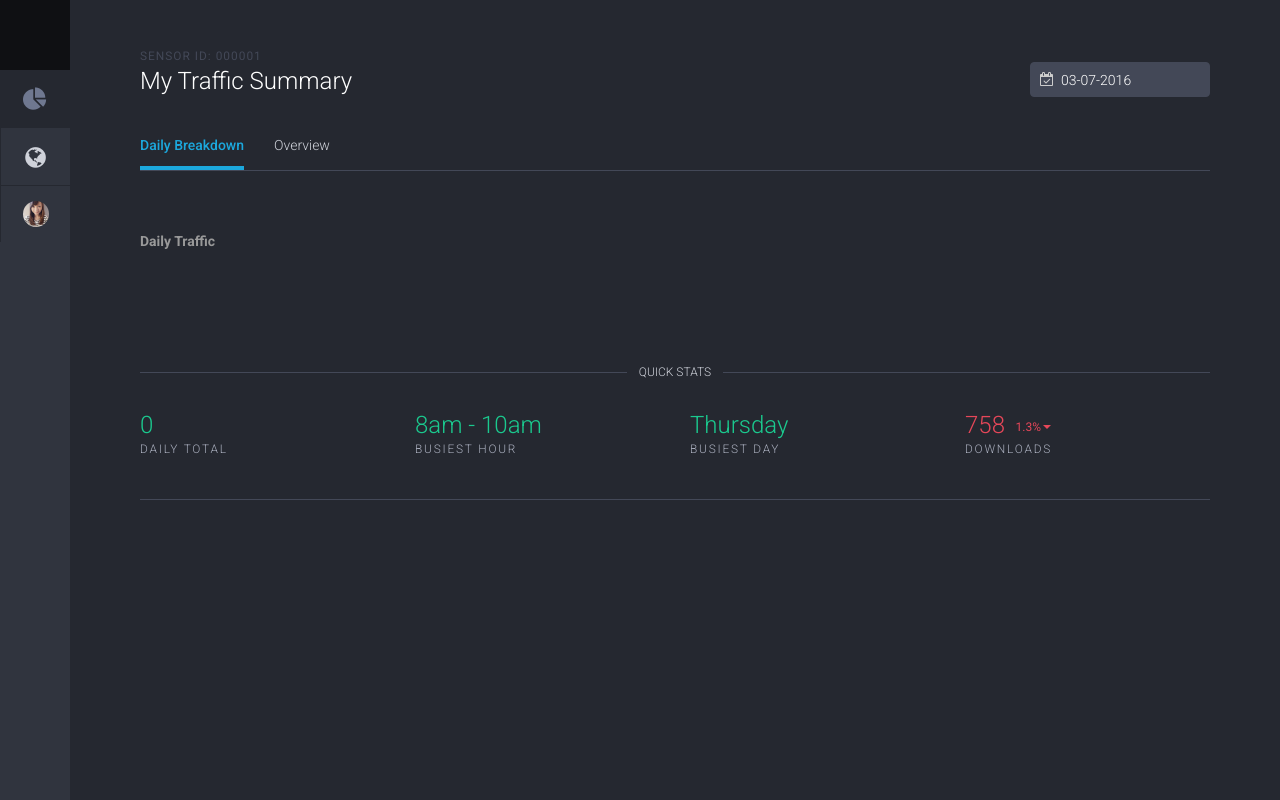
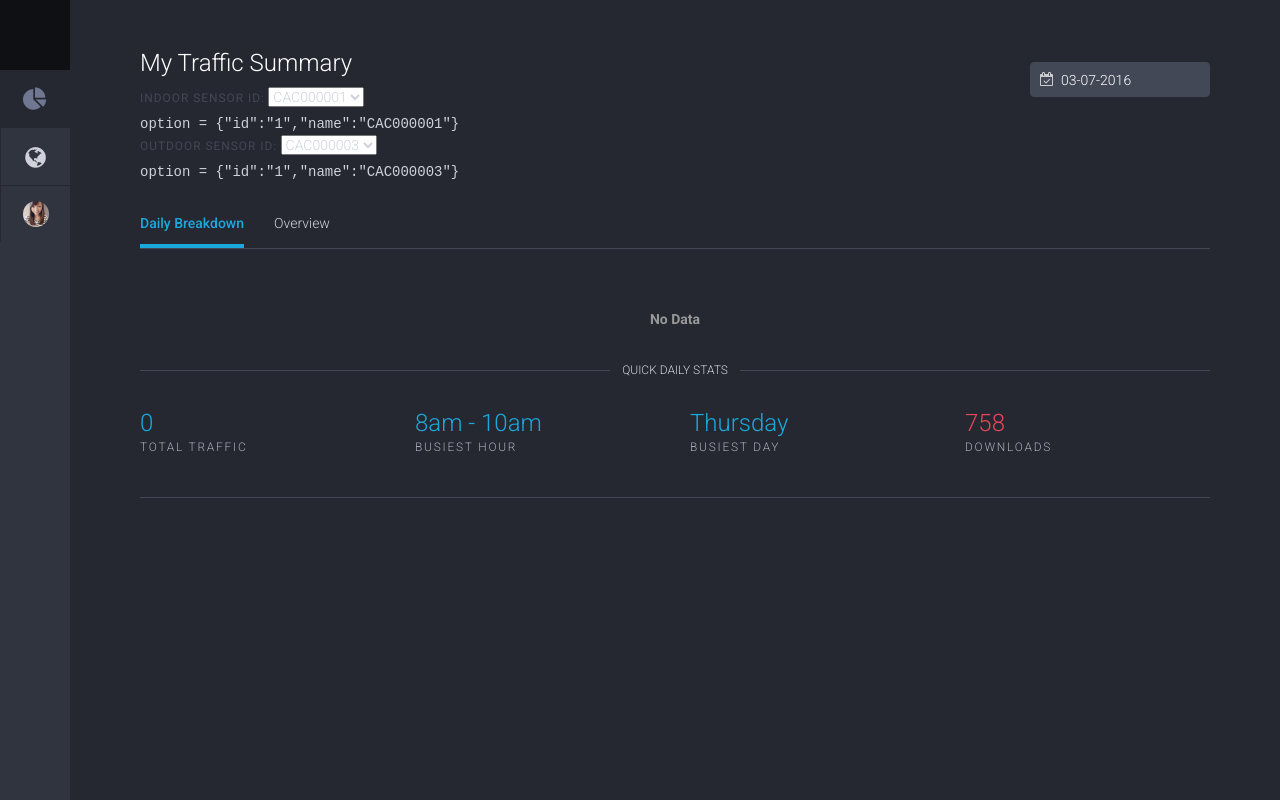
Before and after one commit to btswt22/flow, a plain HTML site: page frontend/testing/index.html in a window 1280 px wide. Drawn offline with nearby package versions, Linux system fonts and the light colour scheme; files that its build step writes are made by us from their sources; no server answers; files whose address does not match are found by name.

Commit message:
added simulated data and indoor outdoor sensor dropdown

```diff
--- a/frontend/testing/index.html
+++ b/frontend/testing/index.html
@@ -31,6 +31,8 @@
 
 
 <body ng-app="app" ng-controller="mainController">
+
+<!-- Left navigation menu -->
 <div class="aou">
   <nav class="ch">
     <a class="aov" href="../index.html">
@@ -63,8 +65,24 @@
   <div class="bw">
     <div class="apa">
       <div class="apb">
-        <h6 class="apd">Sensor ID: 000001</h6>
         <h3 class="apc">{{title}}</h3>
+
+        <label for="indoorSelect" class ="apd"> Indoor Sensor ID: </label>
+        <select select name="indoorSelect"
+        id="indoorSelect"
+        ng-options="option.name for option in indoor_sensor.availableOptions track by option.id"
+        ng-model="indoor_sensor.selectedOption">
+        </select><br>
+        <tt>option = {{indoor_sensor.selectedOption}}</tt><br/>
+
+        <label for="outdoorSelect" class ="apd"> Outdoor Sensor ID: </label>
+        <select select name="outdoorSelect"
+        id="outdoorSelect"
+        ng-options="option.name for option in outdoor_sensor.availableOptions track by option.id"
+        ng-model="outdoor_sensor.selectedOption">
+        </select><br>
+        <tt>option = {{outdoor_sensor.selectedOption}}</tt><br/>
+
       </div>
 
       <div class="ape">
@@ -134,25 +152,31 @@
       </div>
 
 
+      <!-- TIME SERIES CHART -->
       <div role="tabpanel" class="oi active" id="sales">
-        <div class="aqo ali">
+        <div class="aqo ali" ng-hide="has_data">
+          <center><strong class ="dh"> No Data</strong></center>
+        </div>
+        <div class="aqo ali" ng-show="has_data">
           <strong class="dh">Daily Traffic</strong>
           <canvas
             class="chart chart-bar"
-            title = "Hello"
             chart-data="ts_chart_dataset"
             chart-labels="ts_chart_labels"
             height="80"
+            chart-hover = "false"
             chart-options = "chart_options"
-            chart-colours = ['#42a5f5']
+            chart-colours = ['#AEEFFF']
             chart-legend="false">
           </canvas>
         </div>
       </div>
     </div>
 
+
+    <!-- QUICK STATS -->
     <div class="anv aky ala">
-      <h3 class="anw anx">Quick stats</h3>
+      <h3 class="anw anx">Quick daily stats</h3>
     </div>
 
     <div class="fu apt alg ala ta te">
@@ -160,26 +184,23 @@
         <h3 class="ani dj">
           {{daily_total | number}}
         </h3>
-        <span class="anj">Daily Total</span>
+        <span class="anj">Total Traffic</span>
       </div>
       <div class="gp ge apu ala">
         <h3 class="ani dj">
           8am - 10am
-          <!-- <small class="ank anm">1.3%</small> -->
         </h3>
         <span class="anj">Busiest Hour</span>
       </div>
       <div class="gp ge apu ala">
         <h3 class="ani dj">
           Thursday
-          <!-- <small class="ank anl">6.75%</small> -->
         </h3>
         <span class="anj">Busiest Day</span>
       </div>
       <div class="gp ge apu ala">
         <h3 class="ani dm">
           758
-          <small class="ank anm">1.3%</small>
         </h3>
         <span class="anj">Downloads</span>
       </div>
@@ -203,10 +224,31 @@
       // execute/clear BS loaders for docs
       $(function(){while(window.BS&&window.BS.loader&&window.BS.loader.length){(window.BS.loader.pop())()}})
 
-
       var app = angular.module('app', ['chart.js']);
       app.controller('mainController', ['$scope', '$http', function($scope, $http){
+
+        // Page title
         $scope.title = 'My Traffic Summary';
+
+        // Select indoor and outdoor sensor ID dropdowns
+        $scope.indoor_sensor = {
+          availableOptions: [
+            {id: '1', name: 'CAC000001'},
+            {id: '2', name: 'CAC000002'},
+          ],
+          selectedOption: {id: '1', name: 'CAC000001'} //Default value of the select in the ui
+        };
+
+        $scope.outdoor_sensor = {
+          availableOptions: [
+            {id: '1', name: 'CAC000003'},
+            {id: '2', name: 'CAC000004'},
+          ],
+          selectedOption: {id: '1', name: 'CAC000003'} //Default value of the select in the ui
+        };
+
+        // Indicate if data available for selected date
+        $scope.has_data = false;
 
         // TS chart
         $scope.ts_chart_dataset = [];
@@ -216,7 +258,7 @@
         // Summary Stats
         $scope.daily_total = 0;
 
-
+        // Format selected date into calendar dropdown format
         var format = d3.time.format("%m-%d-%Y");
         $scope.dt = format(new Date());
 
@@ -224,15 +266,17 @@
         $scope.$watch('dt', function(newVal, oldVal){
           var query_dt = d3.time.format("%Y-%m-%d")(new Date(newVal));
           $scope.query = encodeURIComponent(
-          "SELECT sum(counter) FROM hourly_counter_db..hourly_counter WHERE time >= '" + query_dt + "' and time <= '" + query_dt + "' + 1d GROUP BY time(30m)");
+          "SELECT sum(counter) FROM hourly_counter_db..hourly_counter WHERE sensor='sbx_f_0001' and time >= '" + query_dt + "' and time <= '" + query_dt + "' + 1d GROUP BY time(30m)");
           console.log($scope.query);
           $http({
                method: 'GET',
-               url: 'http://localhost:8086/query?pretty=true&db=hourly_counter_db&q=' + $scope.query
+               url: 'http://24.14.64.152:8086/query?pretty=true&db=hourly_counter_db&q=' + $scope.query
              }).then(function successCallback(response) {
                  // this callback will be called asynchronously
                  // when the response is available
                  response.data.results.forEach(function(resp){
+                    console.log(resp);
+                    if('series' in resp){
                       var name = resp.series[0].name;
                       var cols = resp.series[0].col;
                       var values = resp.series[0].values;
@@ -252,28 +296,47 @@
                         series_data.pop();
                         labels.pop();
                       }
-
                       $scope.ts_chart_labels = labels;
                       $scope.ts_chart_dataset = [series_data];
+
+                      // Destroy existing chart to avoid displaying old data on hover
+                      var $chart;
+                      $scope.$on("create", function (event, chart) {
+                        if (typeof $chart !== "undefined") {
+                          $chart.destroy();
+                        }
+                        $chart = chart;
                       });
-             }, function errorCallback(response) {
-                 // called asynchronously if an error occurs
-            });
-        }, true);// End watch scope
+                      if (series_data.isNull()){
+                        $scope.has_data = false;
+                      } else {
+                        $scope.has_data = true;
+                      }
+                    } else{
+                      $scope.has_data = false;
+                    }
+                    console.log($scope.has_data);
 
-        // Daily Total Query
-        $scope.$watch('dt', function(newVal, oldVal){
+                    if ($scope.has_data === true) {
                       var query_dt = d3.time.format("%Y-%m-%d")(new Date(newVal));
                       $scope.query = encodeURIComponent(
-          "SELECT sum(counter) FROM hourly_counter_db..hourly_counter WHERE time >= '" + query_dt + "' and time <= '" + query_dt + "' + 1d");
+                      "SELECT sum(counter) FROM hourly_counter_db..hourly_counter WHERE sensor='sbx_f_0001' and time >= '" + query_dt + "' and time <= '" + query_dt + "' + 1d");
                       $http({
                            method: 'GET',
-               url: 'http://localhost:8086/query?pretty=true&db=hourly_counter_db&q=' + $scope.query
+                           url: 'http://24.14.64.152:8086/query?pretty=true&db=hourly_counter_db&q=' + $scope.query
                          }).then(function successCallback(response) {
                              // this callback will be called asynchronously
                              // when the response is available
                              response.data.results.forEach(function(resp){
                                 $scope.daily_total = resp.series[0].values[0][1];
+                             });
+                         }, function errorCallback(response) {
+                             // called asynchronously if an error occurs
+                        });
+                    } else {
+                      $scope.daily_total = 0;
+                    }; // End if
+
                  });
              }, function errorCallback(response) {
                  // called asynchronously if an error occurs
```
Also changed, not shown: frontend/testing/assets/css/toolkit-inverse.css, 1 other file. Lines whose indentation alone changed are shown as unchanged.
